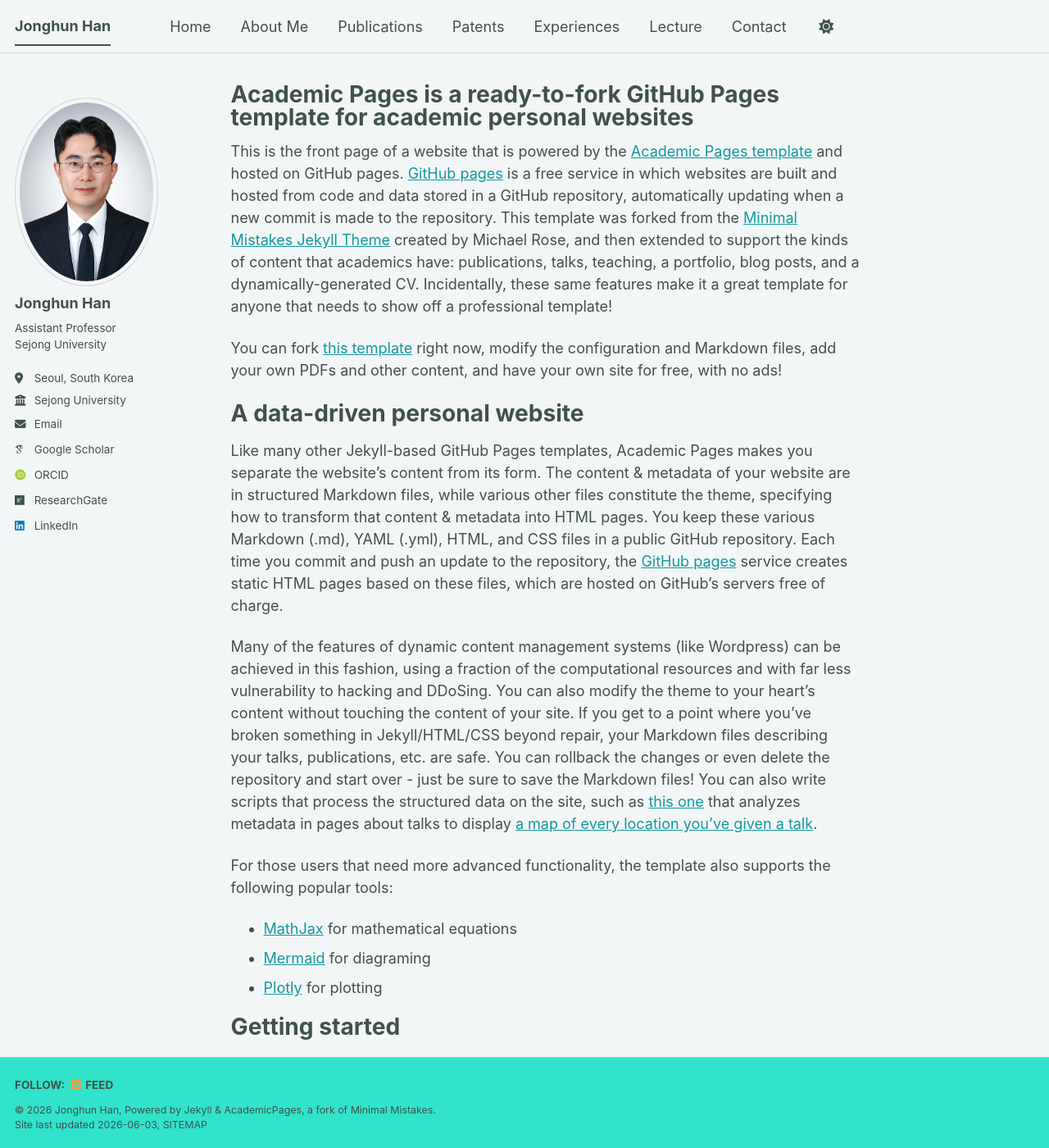
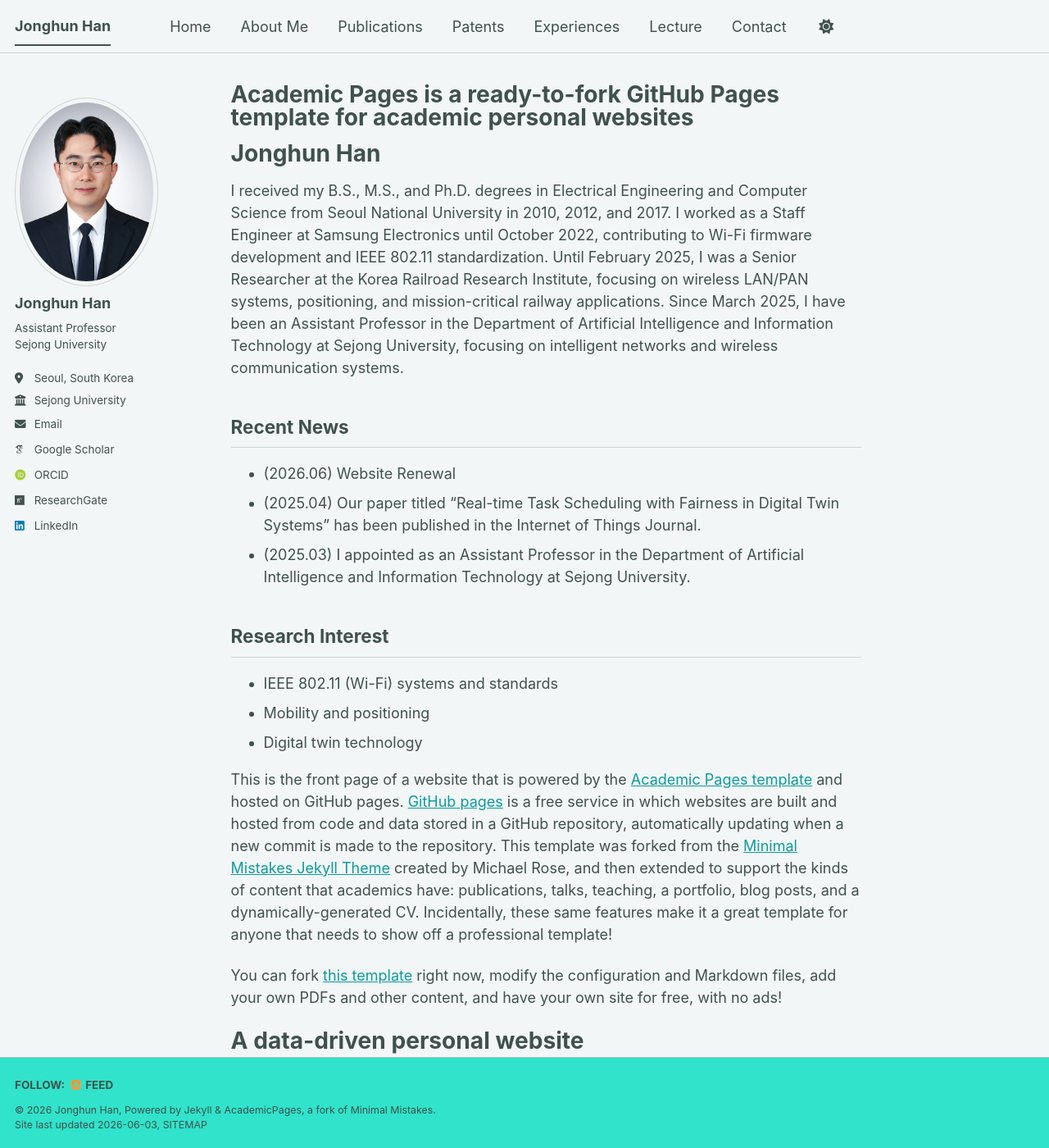
Before and after one commit to icnsl/icnsl.github.io, a Jekyll site: the page built from _pages/about.md, in a window 1280 px wide and 1400 px high. Shown: the whole window at 82% size. Built offline with Jekyll 4.4.1, drawn with Linux system fonts in a browser that asks for light colours; some web fonts are replaced; a script bundle is joined from its source files by our own code; library files that are not in the unit come from our copies.

Commit message:
Update about.md

```diff
--- a/_pages/about.md
+++ b/_pages/about.md
@@ -6,6 +6,19 @@ redirect_from:
   - /about/
   - /about.html
 ---
+
+# Jonghun Han
+I received my B.S., M.S., and Ph.D. degrees in Electrical Engineering and Computer Science from Seoul National University in 2010, 2012, and 2017. I worked as a Staff Engineer at Samsung Electronics until October 2022, contributing to Wi-Fi firmware development and IEEE 802.11 standardization. Until February 2025, I was a Senior Researcher at the Korea Railroad Research Institute, focusing on wireless LAN/PAN systems, positioning, and mission-critical railway applications. Since March 2025, I have been an Assistant Professor in the Department of Artificial Intelligence and Information Technology at Sejong University, focusing on intelligent networks and wireless communication systems.
+
+## Recent News
+- (2026.06) Website Renewal
+- (2025.04) Our paper titled “Real-time Task Scheduling with Fairness in Digital Twin Systems” has been published in the Internet of Things Journal.
+- (2025.03) I appointed as an Assistant Professor in the Department of Artificial Intelligence and Information Technology at Sejong University.
+
+## Research Interest
+- IEEE 802.11 (Wi-Fi) systems and standards
+- Mobility and positioning
+- Digital twin technology
 
 This is the front page of a website that is powered by the [Academic Pages template](https://github.com/academicpages/academicpages.github.io) and hosted on GitHub pages. [GitHub pages](https://pages.github.com) is a free service in which websites are built and hosted from code and data stored in a GitHub repository, automatically updating when a new commit is made to the repository. This template was forked from the [Minimal Mistakes Jekyll Theme](https://mmistakes.github.io/minimal-mistakes/) created by Michael Rose, and then extended to support the kinds of content that academics have: publications, talks, teaching, a portfolio, blog posts, and a dynamically-generated CV. Incidentally, these same features make it a great template for anyone that needs to show off a professional template!
 
```
